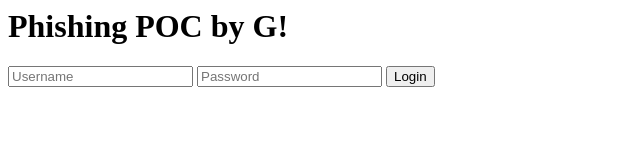
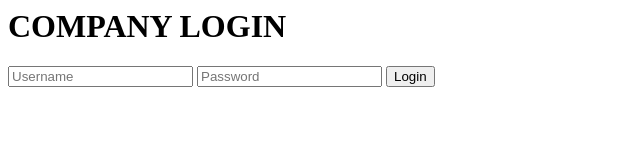
Before and after one commit to g3ej/foo-dom, a plain HTML site: page index.html in a window 1280 px wide. Shown: the whole page, without its empty margins (0-640 px from the left). Drawn offline with Linux system fonts and the light colour scheme.

Commit message:
Update index.html

```diff
--- a/index.html
+++ b/index.html
@@ -1,7 +1,7 @@
 <html>
 <body>
   <h1>
-    Phishing POC by G!
+    COMPANY LOGIN
   </h1>
   <form id="a" action="#">
     <input type="text" placeholder="Username">
```
